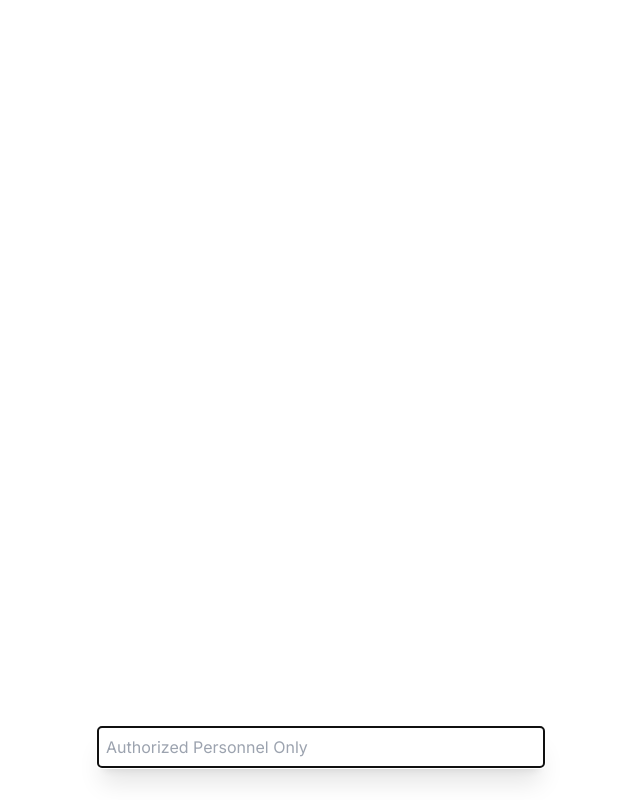
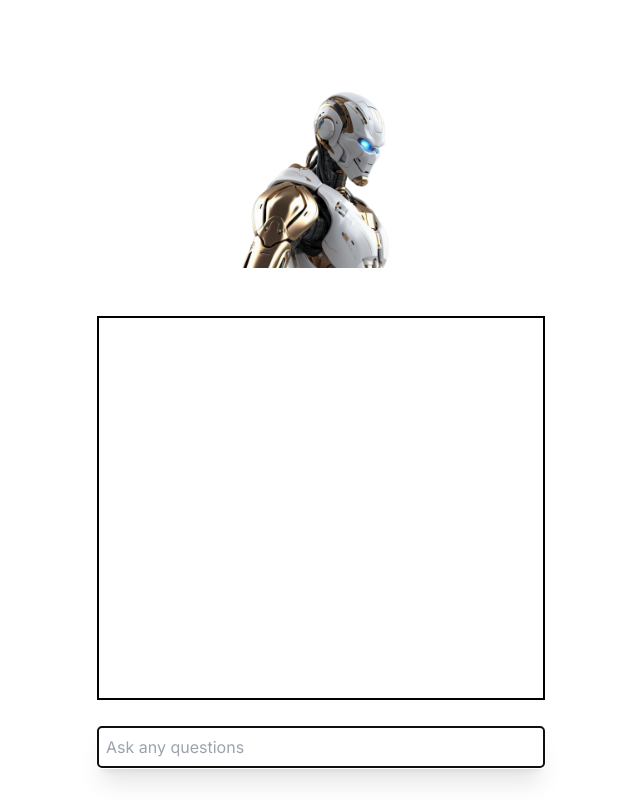
Before and after one commit to BradJKim/Chatbot-Website, a Next.js app in the folder chatbot-website/: page /chatbots/bot5 in a window 1280 px wide. Shown: the whole page, without its empty margins (319-959 px from the left). Built offline with nearby package versions, Linux system fonts and the light colour scheme.

Commit message:
added chatbox to all bots

```diff
--- a/chatbot-website/app/chatbots/bot1/page.tsx
+++ b/chatbot-website/app/chatbots/bot1/page.tsx
@@ -44,8 +44,6 @@ export default function Chatbot1() {
         />
       </div>
 
-      <div className="h-96 box-border p-4 border-2 border-black border-spacing-px	">
-
       {error != null && (
         <div className="relative bg-red-500 text-white px-6 py-4 rounded-md">
           <span className="block sm:inline">
@@ -53,6 +51,8 @@ export default function Chatbot1() {
           </span>
         </div>
       )}
+
+      <div className="h-96 box-border p-4 border-2 border-black border-spacing-px	">
         <ScrollContainer>
           {messages.map((m: Message) => (
             <div
--- a/chatbot-website/app/chatbots/bot2/page.tsx
+++ b/chatbot-website/app/chatbots/bot2/page.tsx
@@ -2,6 +2,9 @@
 
 import { Message, experimental_useAssistant as useAssistant } from "ai/react";
 import { useEffect, useRef } from "react";
+import Image from 'next/image'
+import Bot2Image from '../../../public/images/robot2.png'
+import ScrollContainer from "@/app/components/scrollContainer";
 
 const roleToColorMap: Record<Message["role"], string> = {
   system: "red",
@@ -28,7 +31,18 @@ export default function Chatbot2() {
   }, [status]);
 
   return (
-    <div className="flex flex-col w-full max-w-md py-24 mx-auto stretch">
+    <div className="flex flex-col w-full max-w-md py-5 mx-auto stretch">
+      <div className="py-12 flex justify-center">
+        <Image
+          src={Bot2Image}
+          alt="Bot Image"
+          width={200}
+          height={200}
+          blurDataURL="data:..."
+          //placeholder="blur"
+        />
+      </div>
+
       {error != null && (
         <div className="relative bg-red-500 text-white px-6 py-4 rounded-md">
           <span className="block sm:inline">
@@ -37,6 +51,8 @@ export default function Chatbot2() {
         </div>
       )}
 
+      <div className="h-96 box-border p-4 border-2 border-black border-spacing-px	">
+        <ScrollContainer>
           {messages.map((m: Message) => (
             <div
               key={m.id}
@@ -61,6 +77,8 @@ export default function Chatbot2() {
           {status === "in_progress" && (
             <div className="h-8 w-full max-w-md p-2 mb-8 bg-gray-300 dark:bg-gray-600 rounded-lg animate-pulse" />
           )}
+        </ScrollContainer>
+      </div>
 
       <form onSubmit={submitMessage}>
         <input
--- a/chatbot-website/app/chatbots/bot3/page.tsx
+++ b/chatbot-website/app/chatbots/bot3/page.tsx
@@ -2,6 +2,9 @@
 
 import { Message, experimental_useAssistant as useAssistant } from "ai/react";
 import { useEffect, useRef } from "react";
+import Image from 'next/image'
+import Bot3Image from '../../../public/images/robot3.jpg'
+import ScrollContainer from "@/app/components/scrollContainer";
 
 const roleToColorMap: Record<Message["role"], string> = {
   system: "red",
@@ -28,7 +31,18 @@ export default function Chatbot3() {
   }, [status]);
 
   return (
-    <div className="flex flex-col w-full max-w-md py-24 mx-auto stretch">
+    <div className="flex flex-col w-full max-w-md py-5 mx-auto stretch">
+      <div className="py-12 flex justify-center">
+        <Image
+          src={Bot3Image}
+          alt="Bot Image"
+          width={200}
+          height={200}
+          blurDataURL="data:..."
+          //placeholder="blur"
+        />
+      </div>
+
       {error != null && (
         <div className="relative bg-red-500 text-white px-6 py-4 rounded-md">
           <span className="block sm:inline">
@@ -37,6 +51,8 @@ export default function Chatbot3() {
         </div>
       )}
 
+      <div className="h-96 box-border p-4 border-2 border-black border-spacing-px	">
+        <ScrollContainer>
           {messages.map((m: Message) => (
             <div
               key={m.id}
@@ -61,6 +77,8 @@ export default function Chatbot3() {
           {status === "in_progress" && (
             <div className="h-8 w-full max-w-md p-2 mb-8 bg-gray-300 dark:bg-gray-600 rounded-lg animate-pulse" />
           )}
+        </ScrollContainer>
+      </div>
 
       <form onSubmit={submitMessage}>
         <input
--- a/chatbot-website/app/chatbots/bot4/page.tsx
+++ b/chatbot-website/app/chatbots/bot4/page.tsx
@@ -2,6 +2,9 @@
 
 import { Message, experimental_useAssistant as useAssistant } from "ai/react";
 import { useEffect, useRef } from "react";
+import Image from 'next/image'
+import Bot4Image from '../../../public/images/robot4.png'
+import ScrollContainer from "@/app/components/scrollContainer";
 
 const roleToColorMap: Record<Message["role"], string> = {
   system: "red",
@@ -28,7 +31,18 @@ export default function Chatbot4() {
   }, [status]);
 
   return (
-    <div className="flex flex-col w-full max-w-md py-24 mx-auto stretch">
+    <div className="flex flex-col w-full max-w-md py-5 mx-auto stretch">
+      <div className="py-12 flex justify-center">
+        <Image
+          src={Bot4Image}
+          alt="Bot Image"
+          width={200}
+          height={200}
+          blurDataURL="data:..."
+          //placeholder="blur"
+        />
+      </div>
+
       {error != null && (
         <div className="relative bg-red-500 text-white px-6 py-4 rounded-md">
           <span className="block sm:inline">
@@ -37,6 +51,8 @@ export default function Chatbot4() {
         </div>
       )}
 
+      <div className="h-96 box-border p-4 border-2 border-black border-spacing-px	">
+        <ScrollContainer>
           {messages.map((m: Message) => (
             <div
               key={m.id}
@@ -61,6 +77,8 @@ export default function Chatbot4() {
           {status === "in_progress" && (
             <div className="h-8 w-full max-w-md p-2 mb-8 bg-gray-300 dark:bg-gray-600 rounded-lg animate-pulse" />
           )}
+        </ScrollContainer>
+      </div>
 
       <form onSubmit={submitMessage}>
         <input
--- a/chatbot-website/app/chatbots/bot5/page.tsx
+++ b/chatbot-website/app/chatbots/bot5/page.tsx
@@ -2,6 +2,9 @@
 
 import { Message, experimental_useAssistant as useAssistant } from "ai/react";
 import { useEffect, useRef } from "react";
+import Image from 'next/image'
+import Bot5Image from '../../../public/images/robot5.png'
+import ScrollContainer from "@/app/components/scrollContainer";
 
 const roleToColorMap: Record<Message["role"], string> = {
   system: "red",
@@ -28,7 +31,18 @@ export default function Chatbot5() {
   }, [status]);
 
   return (
-    <div className="flex flex-col w-full max-w-md py-24 mx-auto stretch">
+    <div className="flex flex-col w-full max-w-md py-5 mx-auto stretch">
+      <div className="py-12 flex justify-center">
+        <Image
+          src={Bot5Image}
+          alt="Bot Image"
+          width={200}
+          height={200}
+          blurDataURL="data:..."
+          //placeholder="blur"
+        />
+      </div>
+
       {error != null && (
         <div className="relative bg-red-500 text-white px-6 py-4 rounded-md">
           <span className="block sm:inline">
@@ -37,6 +51,8 @@ export default function Chatbot5() {
         </div>
       )}
 
+      <div className="h-96 box-border p-4 border-2 border-black border-spacing-px	">
+        <ScrollContainer>
           {messages.map((m: Message) => (
             <div
               key={m.id}
@@ -61,6 +77,8 @@ export default function Chatbot5() {
           {status === "in_progress" && (
             <div className="h-8 w-full max-w-md p-2 mb-8 bg-gray-300 dark:bg-gray-600 rounded-lg animate-pulse" />
           )}
+        </ScrollContainer>
+      </div>
 
       <form onSubmit={submitMessage}>
         <input
@@ -68,7 +86,7 @@ export default function Chatbot5() {
           disabled={status !== "awaiting_message"}
           className="fixed bottom-0 w-full max-w-md p-2 mb-8 border border-gray-300 rounded shadow-xl"
           value={input}
-          placeholder="Authorized Personnel Only"
+          placeholder="Ask any questions"
           onChange={handleInputChange}
         />
       </form>
```
Lines whose indentation alone changed are shown as unchanged.
